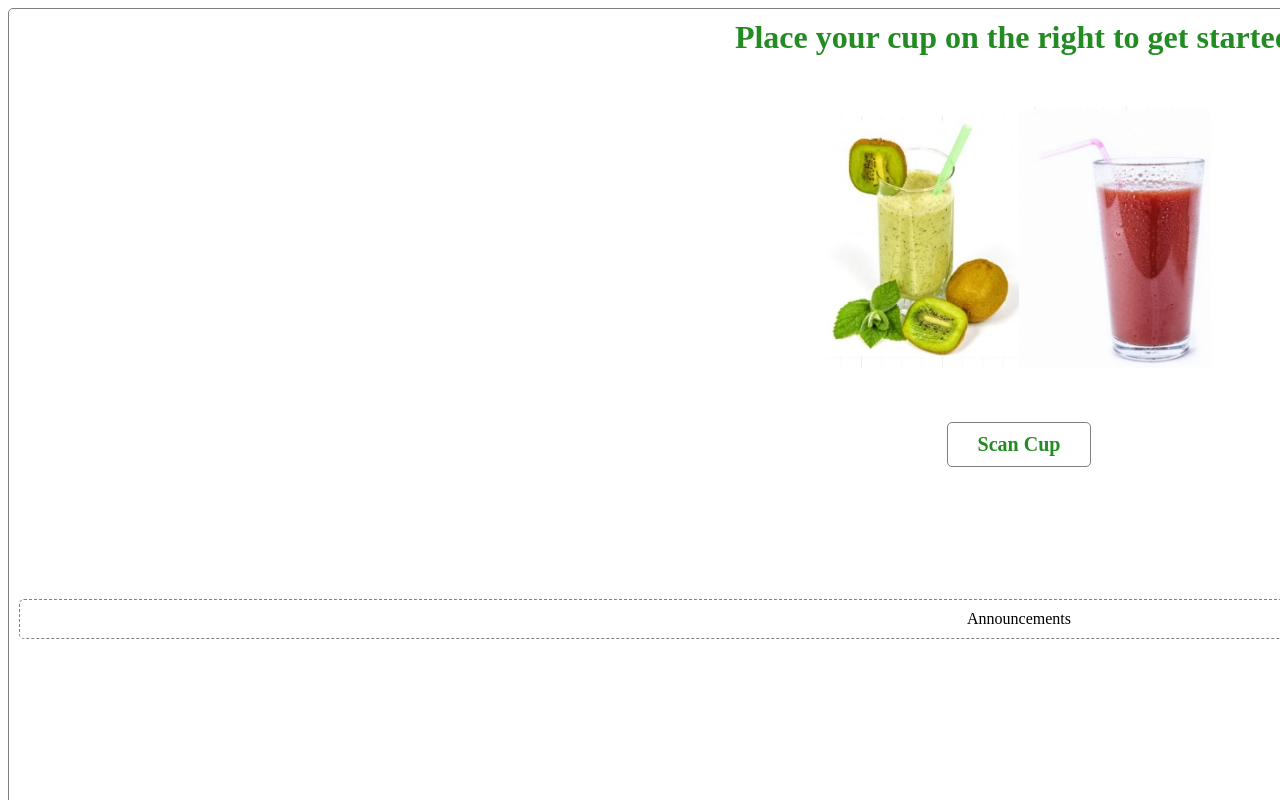
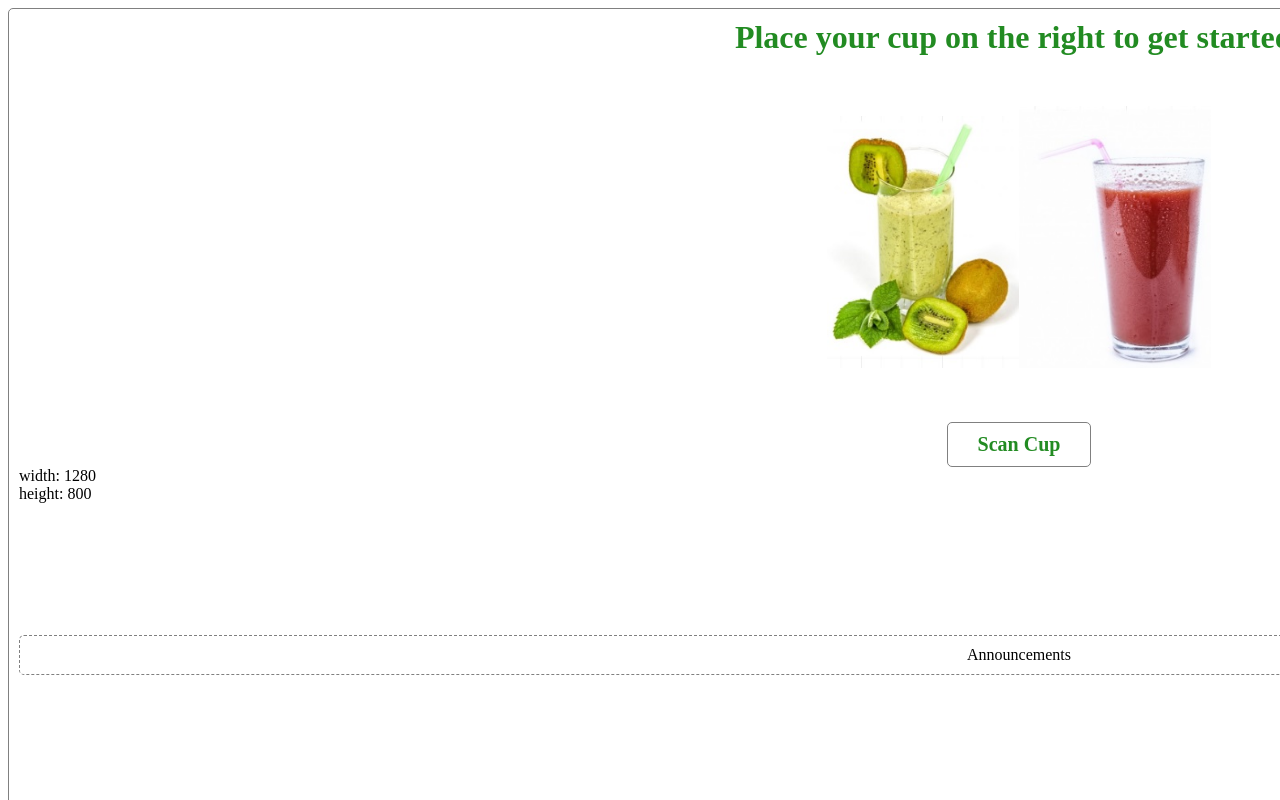
Before and after one commit to mukmalone/SimpleSips, a React (Create React App) app in the folder gui/: page / in a window 1280 px wide. Shown: the top 800 px of the page. Built offline with nearby package versions, Linux system fonts and the light colour scheme.

Commit message:
troubleshooting text

```diff
--- a/gui/src/components/screens/StartScreen.js
+++ b/gui/src/components/screens/StartScreen.js
@@ -101,6 +101,9 @@ class StartScreen extends React.Component {
                 <h1>Place your cup on the right to get started!</h1>
                 {this.renderCamera()}
                 {this.renderButton()}
+                width: {window.innerWidth}
+                <br></br>
+                height: {window.innerHeight}
                 <div className="grid-logo">
                     <Logo />
                 </div>
```
